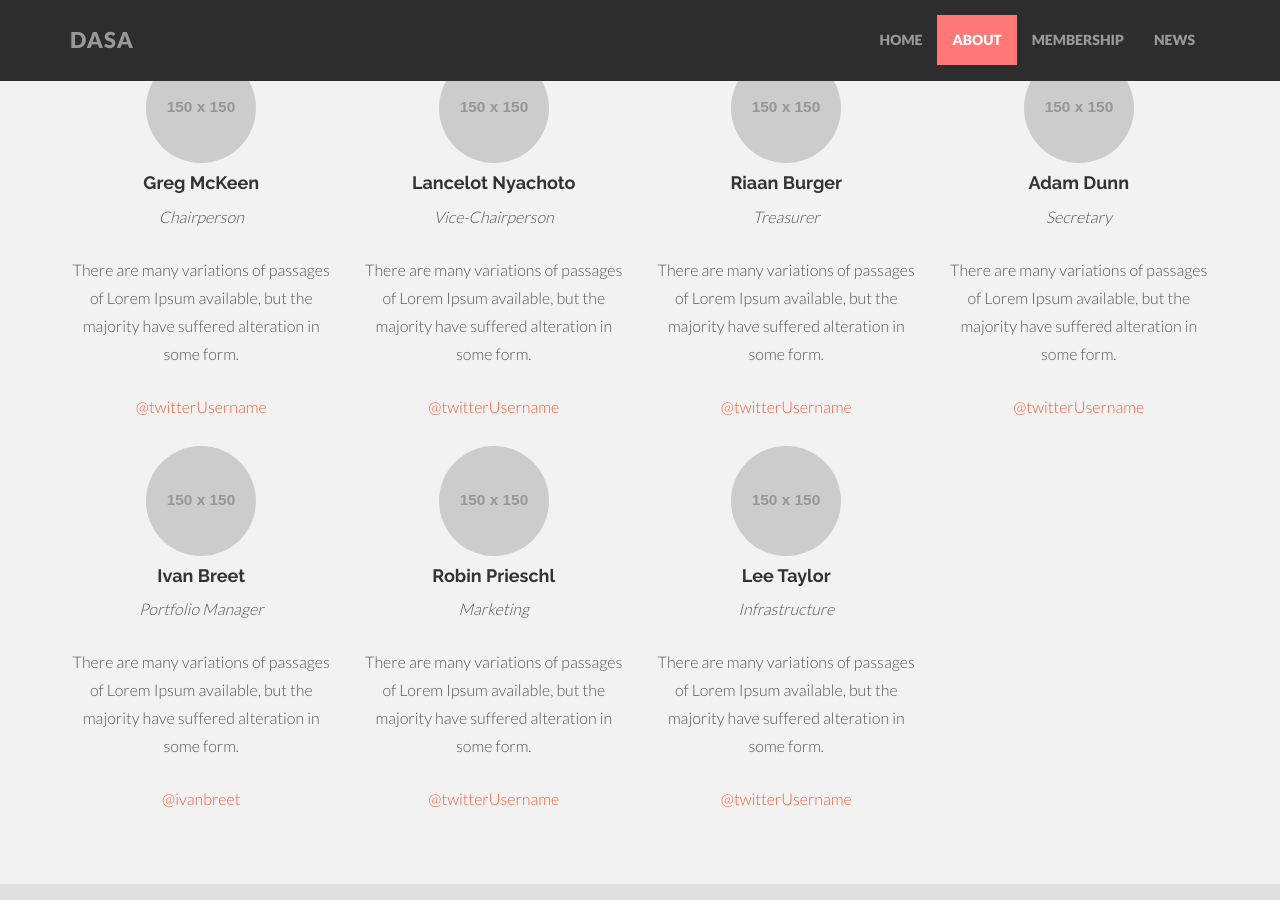
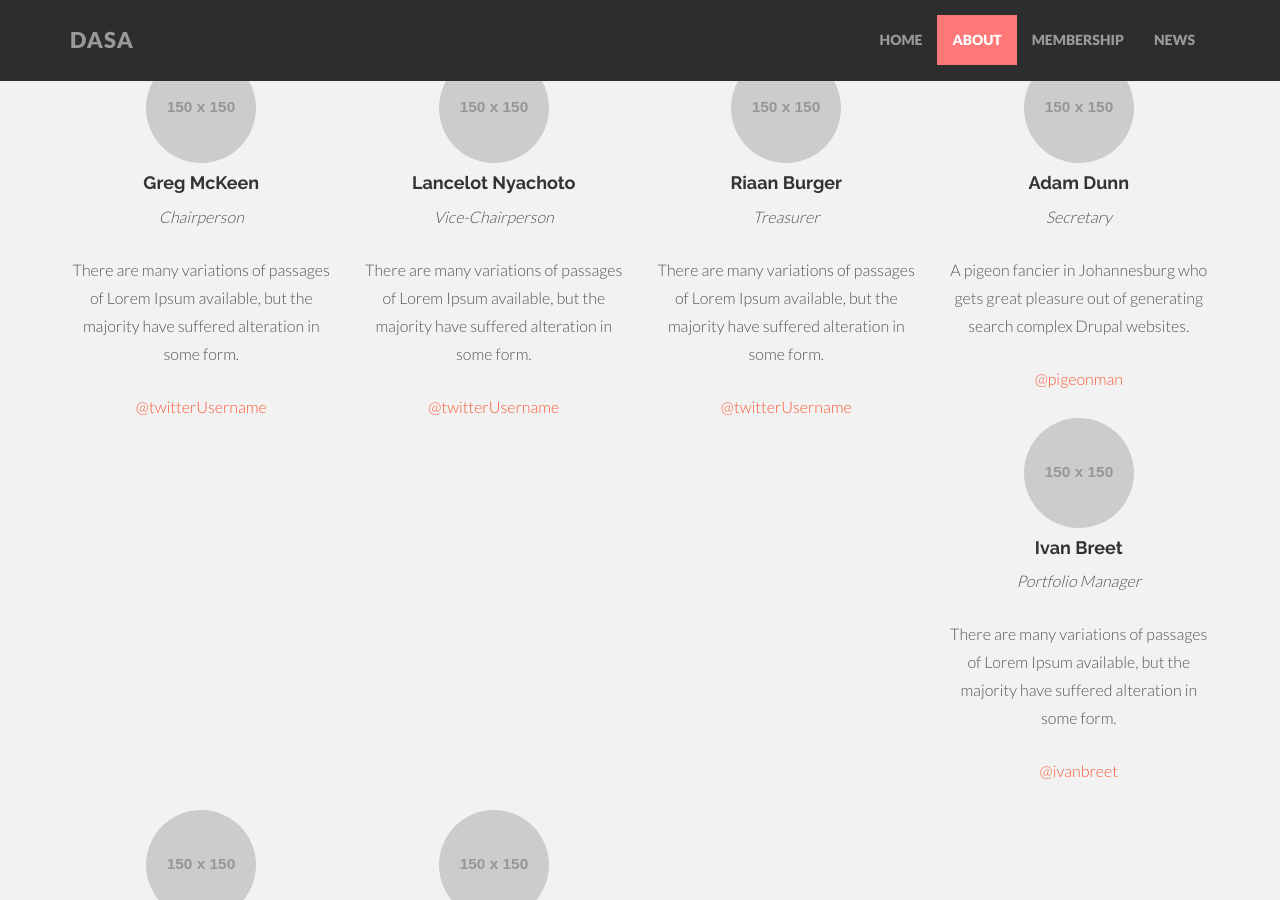
Before and after one commit to DrupalAssociationSA/DrupalAssociationSA.github.io, a Jekyll site: the page built from about.html, in a window 1280 px wide and 900 px high, scrolled down 916 px. Built offline with Jekyll 4.4.1, drawn with Linux system fonts in a browser that asks for light colours; nearby versions of some CDN libraries; Markdown is read by kramdown in place of the engine named in the settings.

Commit message:
refactor(about): Added information for Adam Dunn.

```diff
--- a/about.html
+++ b/about.html
@@ -61,8 +61,8 @@
       <img class="img-circle" src="http://placehold.it/150x150" width="110" height="110" alt="">
       <h4>Adam Dunn</h4>
       <p><em>Secretary</em></p>
-      <p>There are many variations of passages of Lorem Ipsum available, but the majority have suffered alteration in some form.</p>
-      <p><a href="#">@twitterUsername</a></p>
+      <p>A pigeon fancier in Johannesburg who gets great pleasure out of generating search complex Drupal websites.</p>
+      <p><a href="#">@pigeonman</a></p>
     </div><!-- col-lg-3 -->
 
     <div class="col-lg-3">
```
